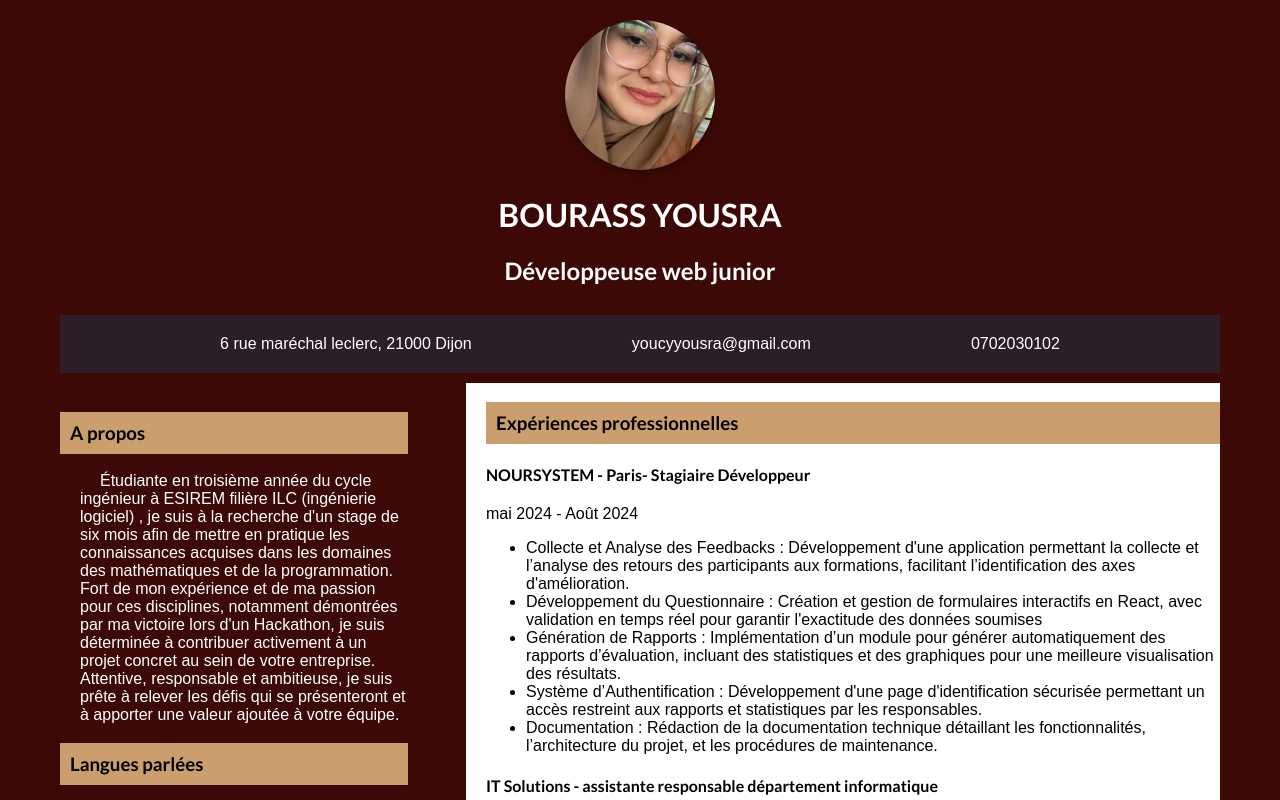
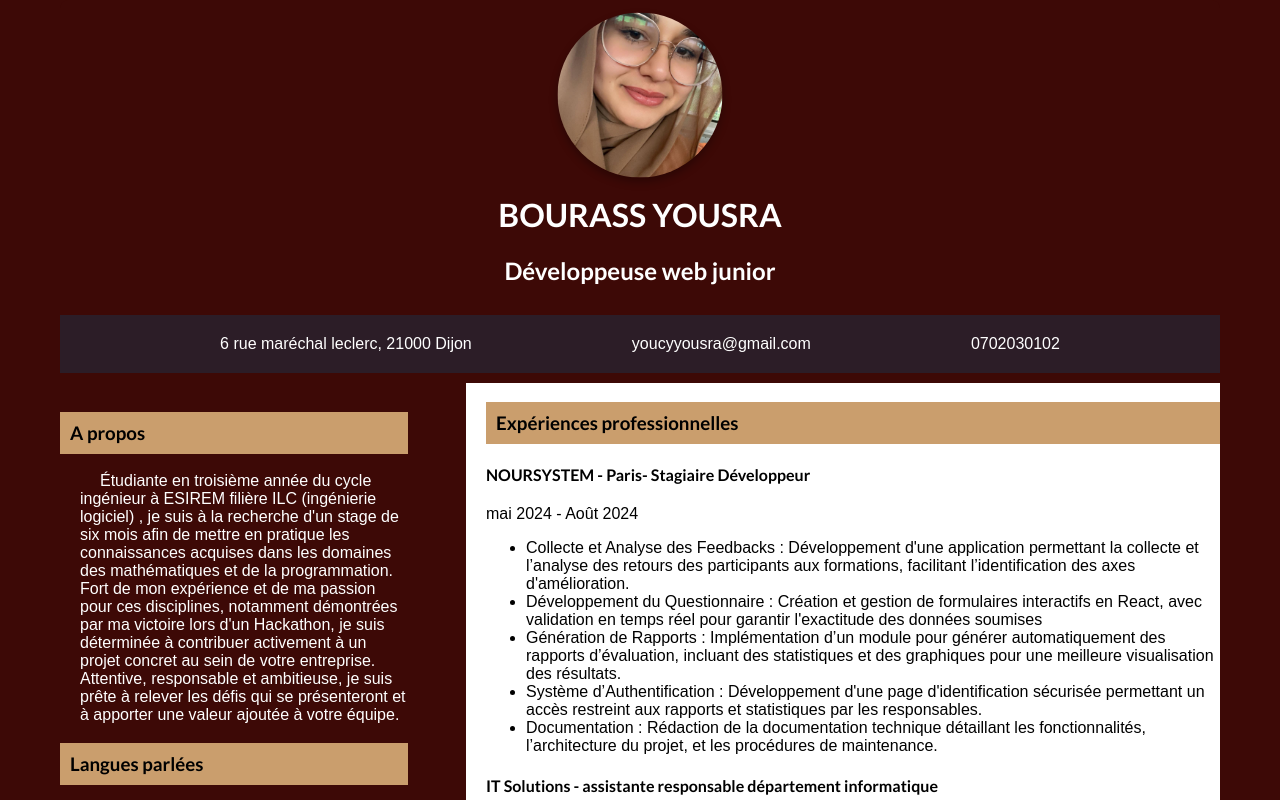
Before and after one commit to youcy123/mon-projet-web, a plain HTML site: page index.html in a window 1280 px wide. In both pictures the pointer is over the picture 639 px from the left and 95 px from the top of the page. Shown: the top 800 px of the page. Drawn offline with Linux system fonts and the light colour scheme; a web font is replaced by a local one.

Commit message:
Mon dernier  commit

```diff
--- a/css/style.css
+++ b/css/style.css
@@ -65,7 +65,12 @@ body {
     height: 150px;
     object-fit: cover;
     box-shadow: 0 4px 8px rgba(0, 0, 0, 0.3);
+    cursor: pointer;
 }
+.profile-photo:hover {
+    transform: scale(1.1);
+}
+
 .contact-section {
     width: 100%;
     display: flex;
```
